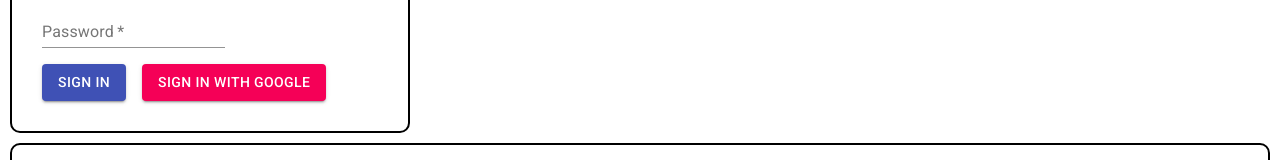
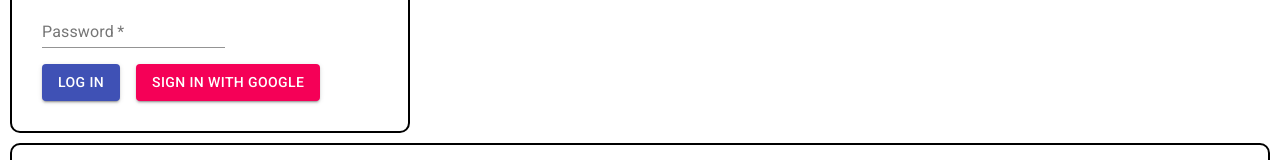
Before and after one commit to SirPotatoIV/babyGamble, a React (Create React App) app: page / in a window 1280 px wide. Shown: the part 346-506 px from the top of the page. Built offline with nearby package versions, Linux system fonts and the light colour scheme; no server answers; the database is empty.

Commit message:
Corrected issue where not all verbaige was changed from sign in to log in.

```diff
--- a/src/components/SignIn/SignIn.js
+++ b/src/components/SignIn/SignIn.js
@@ -101,16 +101,16 @@ export default function SignIn() {
               <Button
                 className={classes.button}
                 onClick={() => handleSignInWithEmail()}
-                label="Sign in"
+                label="Log in"
                 variant="contained"
                 color="primary"
               >
-                Sign in
+                Log in
               </Button>
               <Button
                 className={classes.button}
                 onClick={() => handleSignInWithGoogle()}
-                label="Sign in with Google"
+                label="Log in with Google"
                 variant="contained"
                 color="secondary"
               >
```
Also changed, not shown: 1 other file (tests, documents, lock files or other folders).
